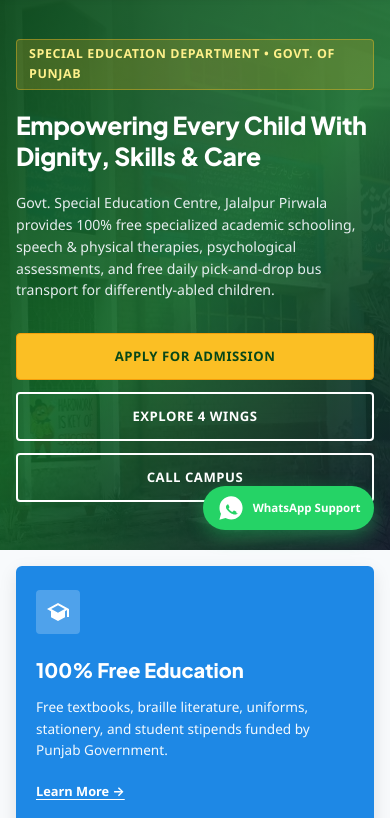
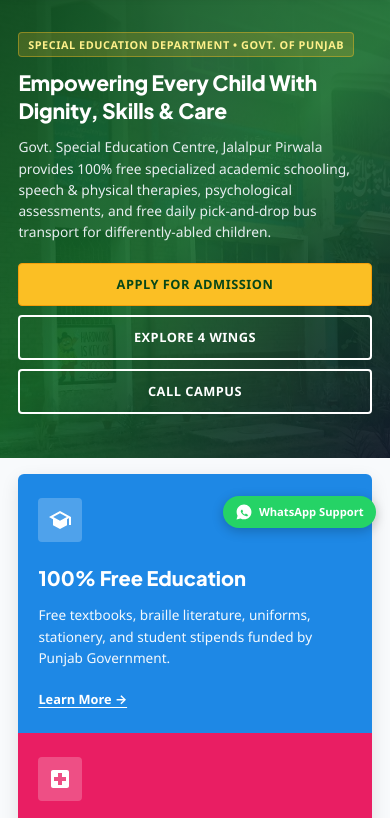
Before and after one commit to jannatfatimastar53-sudo/gsec-jalalpur-pirwala, a plain HTML site: page index.html in a window 390 px wide. Shown: the part 298-1116 px from the top of the page. Drawn offline with Linux system fonts and the light colour scheme.

Commit message:
Final mobile polish: fine-tune hero heading typography, container padding, action button tap targets, and safe-area floating WhatsApp button

```diff
--- a/index.html
+++ b/index.html
@@ -16,7 +16,7 @@
   <link rel="preconnect" href="https://fonts.gstatic.com" crossorigin>
   <link href="https://fonts.googleapis.com/css2?family=Inter:wght@300;400;500;600;700;800&family=Plus+Jakarta+Sans:wght@500;600;700;800&display=swap" rel="stylesheet">
 
-  <link rel="stylesheet" href="styles.css?v=2.2">
+  <link rel="stylesheet" href="styles.css?v=2.3">
 </head>
 <body>
 
--- a/styles.css
+++ b/styles.css
@@ -2607,19 +2607,20 @@ button, input, select, textarea {
 /* Small Tablets & Standard Mobile Screens (<= 768px) */
 @media (max-width: 768px) {
   .container {
-    padding: 0 1rem;
+    padding: 0 1.15rem;
   }
   .section {
-    padding: 3.5rem 0;
+    padding: 3.25rem 0;
   }
   .section-header {
-    margin-bottom: 2.5rem;
+    margin-bottom: 2.25rem;
   }
   .section-title {
-    font-size: 1.65rem;
+    font-size: 1.55rem;
+    line-height: 1.3;
   }
   .section-description {
-    font-size: 0.95rem;
+    font-size: 0.92rem;
   }
 
   /* Top Bar */
@@ -2653,24 +2654,41 @@ button, input, select, textarea {
     font-size: 0.6rem;
   }
 
-  /* Hero Section */
+  /* Hero Section - Balanced & Comfortable */
+  .sz-hero-banner {
+    padding: 2.75rem 0 3.25rem;
+  }
+  .sz-hero-container {
+    padding: 0 1.15rem;
+  }
+  .sz-hero-tag {
+    font-size: 0.72rem;
+    padding: 0.25rem 0.65rem;
+    margin-bottom: 0.85rem;
+  }
   .sz-hero-title {
-    font-size: 1.85rem;
-    line-height: 1.25;
+    font-size: 1.55rem;
+    line-height: 1.3;
+    margin-bottom: 0.85rem;
+    letter-spacing: -0.01em;
   }
   .sz-hero-desc {
-    font-size: 0.95rem;
+    font-size: 0.92rem;
+    line-height: 1.6;
+    margin-bottom: 1.35rem;
   }
   .sz-hero-actions {
     flex-direction: column;
-    gap: 0.75rem;
+    gap: 0.6rem;
     width: 100%;
   }
   .sz-btn {
     width: 100%;
+    min-height: 42px;
     justify-content: center;
-    padding: 0.75rem 1rem;
+    padding: 0.7rem 1rem;
     font-size: 0.82rem;
+    font-weight: 700;
   }
 
   /* 4-Color Feature Strip */
@@ -2704,7 +2722,7 @@ button, input, select, textarea {
     padding: 1.25rem 1rem;
   }
   .principal-name {
-    font-size: 1.4rem;
+    font-size: 1.35rem;
   }
   .principal-body {
     padding: 1.25rem 1rem;
@@ -2823,9 +2841,24 @@ button, input, select, textarea {
     text-align: center;
     gap: 0.5rem;
   }
-}
-
-/* Compact Mobile Devices (<= 480px, 430px, 412px, 390px, 375px, 360px, 320px) */
+
+  /* WhatsApp Float - Balanced & Safe Area */
+  .whatsapp-float-btn {
+    bottom: max(1.15rem, calc(env(safe-area-inset-bottom, 0px) + 0.75rem));
+    right: 0.85rem;
+    padding: 0.42rem 0.8rem;
+    font-size: 0.7rem;
+    gap: 0.35rem;
+    box-shadow: 0 3px 12px rgba(0, 0, 0, 0.22);
+    z-index: 999;
+  }
+  .whatsapp-float-btn svg {
+    width: 18px;
+    height: 18px;
+  }
+}
+
+/* Compact Mobile Devices (<= 480px, 430px, 412px, 390px, 375px) */
 @media (max-width: 480px) {
   .sz-top-bar {
     padding: 0.4rem 0;
@@ -2885,37 +2918,62 @@ button, input, select, textarea {
     word-break: break-all;
   }
 
-  /* Hero */
+  /* Hero - Fine-tuned font size & comfortable padding */
   .sz-hero-banner {
-    padding: 2.75rem 0 3rem;
+    padding: 2.25rem 0 2.75rem;
+  }
+  .sz-hero-container {
+    padding: 0 1.15rem;
+  }
+  .sz-hero-tag {
+    font-size: 0.68rem;
+    padding: 0.2rem 0.55rem;
+    margin-bottom: 0.75rem;
   }
   .sz-hero-title {
-    font-size: 1.55rem;
+    font-size: 1.32rem;
+    line-height: 1.3;
+    margin-bottom: 0.75rem;
   }
   .sz-hero-desc {
-    font-size: 0.88rem;
+    font-size: 0.86rem;
     line-height: 1.55;
-  }
-
-  /* WhatsApp Float */
-  .whatsapp-float-btn {
-    bottom: 1rem;
-    right: 1rem;
-    padding: 0.5rem 0.85rem;
-    font-size: 0.72rem;
-  }
-}
-
-/* Extra Small (<= 360px) */
+    margin-bottom: 1.25rem;
+  }
+  .sz-hero-actions {
+    gap: 0.55rem;
+  }
+  .sz-btn {
+    min-height: 40px;
+    padding: 0.65rem 0.9rem;
+    font-size: 0.8rem;
+  }
+}
+
+/* Extra Small (<= 360px, 320px) */
 @media (max-width: 360px) {
+  .container {
+    padding: 0 0.85rem;
+  }
   .sz-school-title {
     font-size: 0.95rem;
   }
+  .sz-hero-banner {
+    padding: 2rem 0 2.5rem;
+  }
+  .sz-hero-container {
+    padding: 0 0.85rem;
+  }
   .sz-hero-title {
-    font-size: 1.38rem;
+    font-size: 1.18rem;
+    line-height: 1.3;
+  }
+  .sz-hero-desc {
+    font-size: 0.82rem;
+    line-height: 1.5;
   }
   .sz-nav-cta {
-    padding: 0.35rem 0.6rem;
+    padding: 0.35rem 0.55rem;
     font-size: 0.68rem;
   }
   .sz-mobile-toggle {
@@ -2923,4 +2981,14 @@ button, input, select, textarea {
     height: 34px;
     font-size: 1.15rem;
   }
-}
+  .whatsapp-float-btn {
+    bottom: max(0.9rem, calc(env(safe-area-inset-bottom, 0px) + 0.5rem));
+    right: 0.65rem;
+    padding: 0.38rem 0.7rem;
+    font-size: 0.65rem;
+  }
+  .whatsapp-float-btn svg {
+    width: 16px;
+    height: 16px;
+  }
+}
--- a/sw.js
+++ b/sw.js
@@ -1,4 +1,4 @@
-const CACHE_NAME = 'gsec-jalalpur-v4';
+const CACHE_NAME = 'gsec-jalalpur-v5';
 const ASSETS_TO_CACHE = [
   './',
   './index.html',
```
